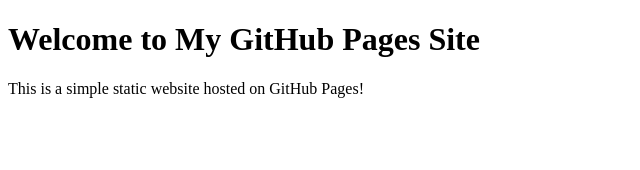
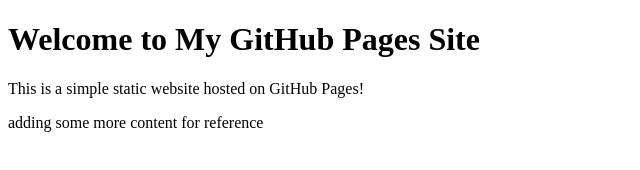
Before and after one commit to adepushivakumarask/GIT-CASESTUDYS, a plain HTML site: page index.html in a window 1280 px wide. Shown: the whole page, without its empty margins (0-640 px from the left). Drawn offline with Linux system fonts and the light colour scheme.

Commit message:
Adding some extra content to index.html

```diff
--- a/index.html
+++ b/index.html
@@ -8,5 +8,6 @@
 <body>
     <h1>Welcome to My GitHub Pages Site</h1>
     <p>This is a simple static website hosted on GitHub Pages!</p>
+    <p>adding some more content for reference</p>
 </body>
 </html>
```
